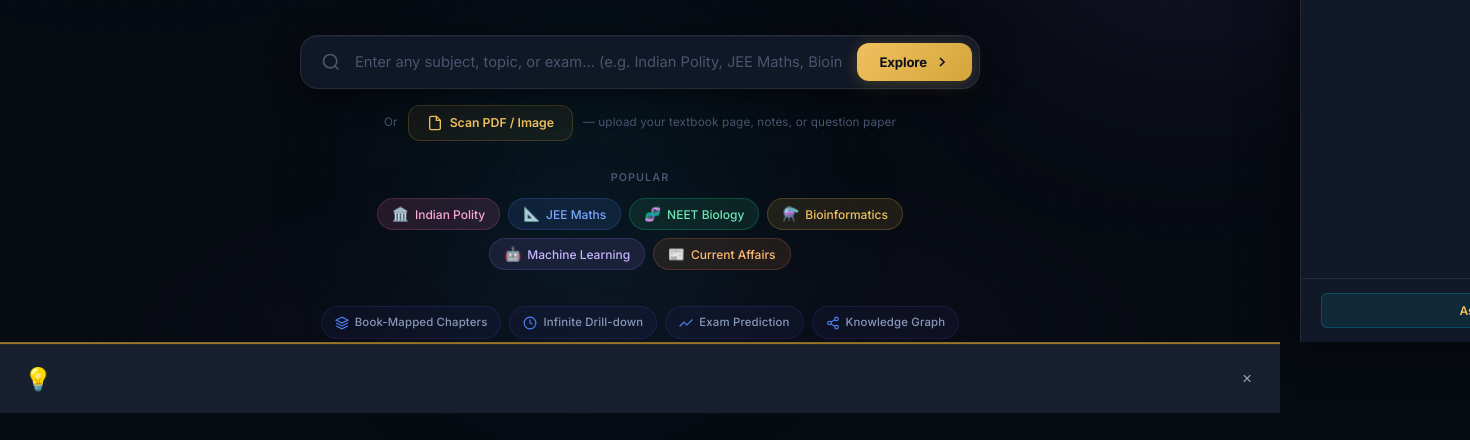
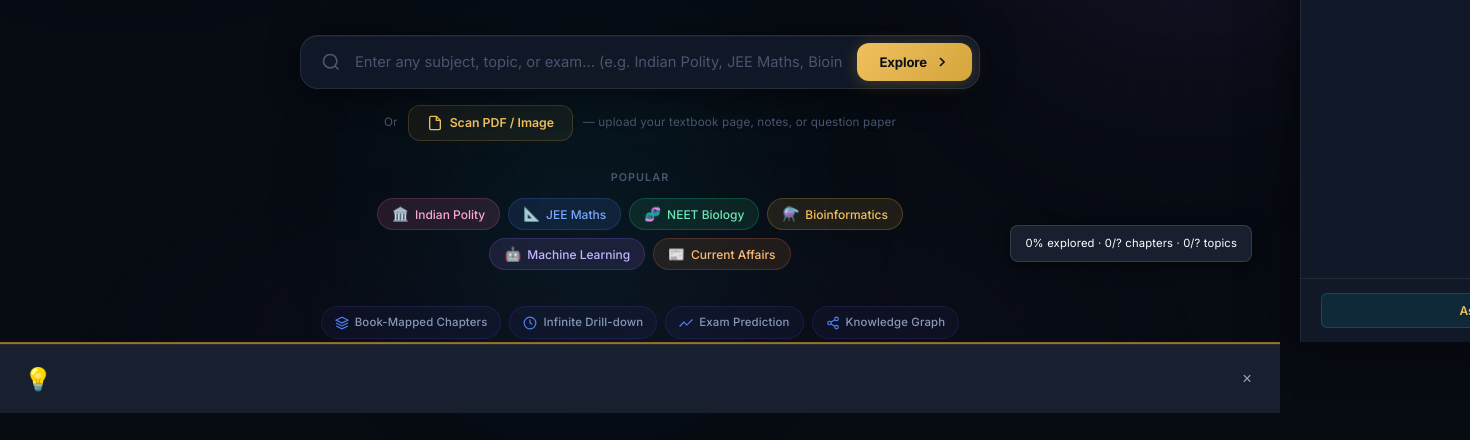
Before and after one commit to kunalsdas/vidya-ai, a plain HTML site: page frontend/index.html in a window 1280 px wide. Shown: the part 458-898 px from the top of the page, 1470 px wide, since content can reach past the window. Drawn offline with nearby package versions, Linux system fonts and the light colour scheme.

Commit message:
Fixed Vision

```diff
--- a/frontend/static/css/flow-engine.css
+++ b/frontend/static/css/flow-engine.css
@@ -18,14 +18,14 @@
   50% { box-shadow: 0 0 20px rgba(212,165,58,0.8); }
 }
 #momentum-bar .momentum-tooltip {
-  position: absolute; top: 8px; right: 16px;
+  position: fixed; bottom: 80px; right: 28px;
   background: #182030; border: 1px solid rgba(255,255,255,0.12);
   border-radius: 8px; padding: 8px 14px; font-size: 0.75rem;
-  color: #ffffff; pointer-events: auto; opacity: 0;
-  transition: opacity 0.2s; white-space: nowrap;
+  color: #ffffff; pointer-events: none; opacity: 1;
+  white-space: nowrap; z-index: 799;
   box-shadow: 0 4px 16px rgba(0,0,0,0.5);
 }
-#momentum-bar:hover .momentum-tooltip { opacity: 1; }
+/* tooltip is always visible at bottom-right, above the scan FAB */
 
 /* ── Streak Badge (nav area) ── */
 .streak-badge {
--- a/frontend/static/js/app.js
+++ b/frontend/static/js/app.js
@@ -1151,6 +1151,7 @@ class VidyaApp {
 }
 
 const app = new VidyaApp();
+window.app = app;
 
 const _origShowScreen = app._showScreen.bind(app);
 app._showScreen = function(id) {
```
